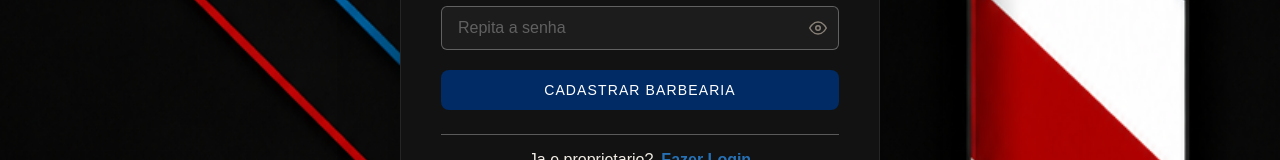
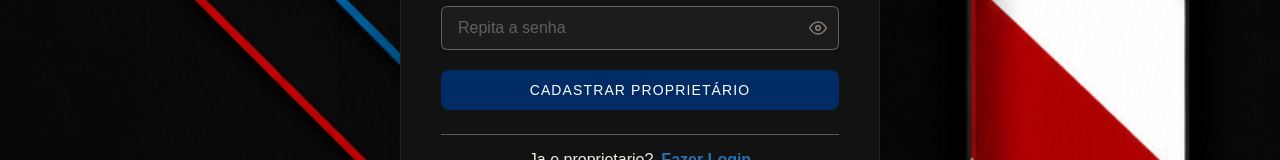
Before and after one commit to Guilherme-UMC/PFC_central_do_corte_front-end, a React (Vite) app: page /signup-barbearia in a window 1280 px wide. Shown: the part 619-779 px from the top of the page. Built offline with nearby package versions, Linux system fonts and the light colour scheme.

Commit message:
correção de nome de botão

```diff
--- a/src/pages/SignupBarbearia.jsx
+++ b/src/pages/SignupBarbearia.jsx
@@ -111,7 +111,7 @@ const SignupBarbearia = () => {
             required
           />
           <button type="submit" className="btn btn-primary btn-block" disabled={loading}>
-            {loading ? 'Cadastrando...' : 'Cadastrar Barbearia'}
+            {loading ? 'Cadastrando...' : 'Cadastrar Proprietário'}
           </button>
         </form>
 
```
